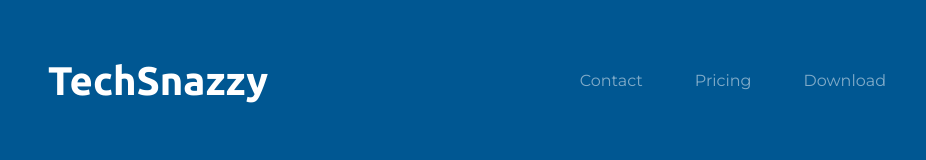
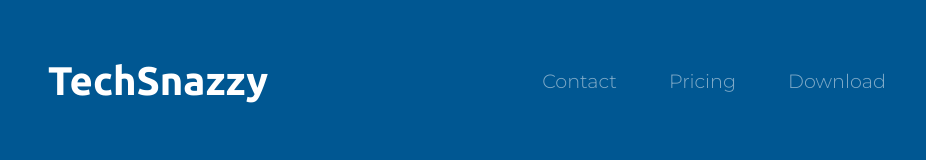
Before and after one commit to TechSnazzy/techsnazzy, a plain HTML site: page index.html in a window 1280 px wide. Shown: the top 160 px of the page, without its empty margins (160-1086 px from the left). Drawn offline with nearby package versions, Linux system fonts and the light colour scheme.

Commit message:
Style the font links to make them bigger with the Montserrat font

```diff
--- a/css/styles.css
+++ b/css/styles.css
@@ -39,3 +39,9 @@ h1 {
 .nav-item {
   padding: 0 18px;
 }
+
+.nav-link {
+  font-family: 'Montserrat', sans-serif;
+  font-size: 1.2rem;
+  font-weight: 300;
+}
```
